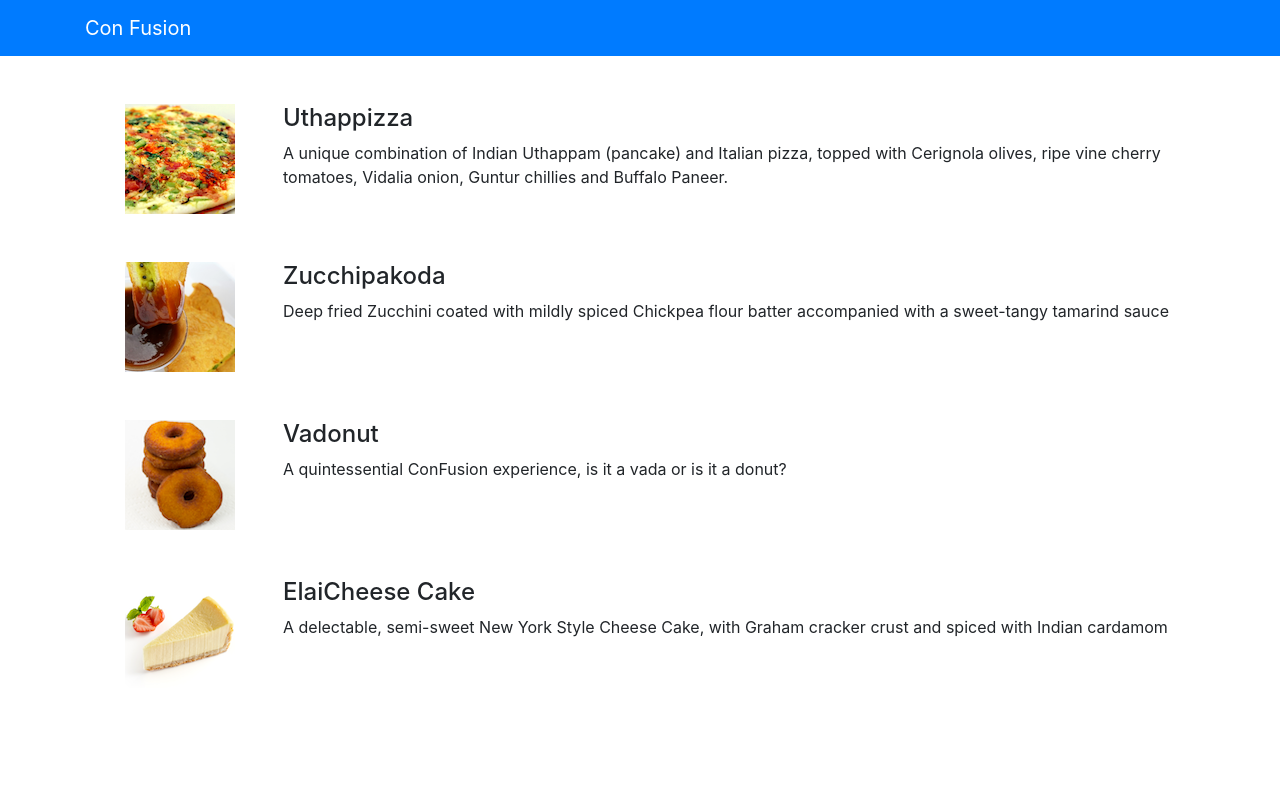
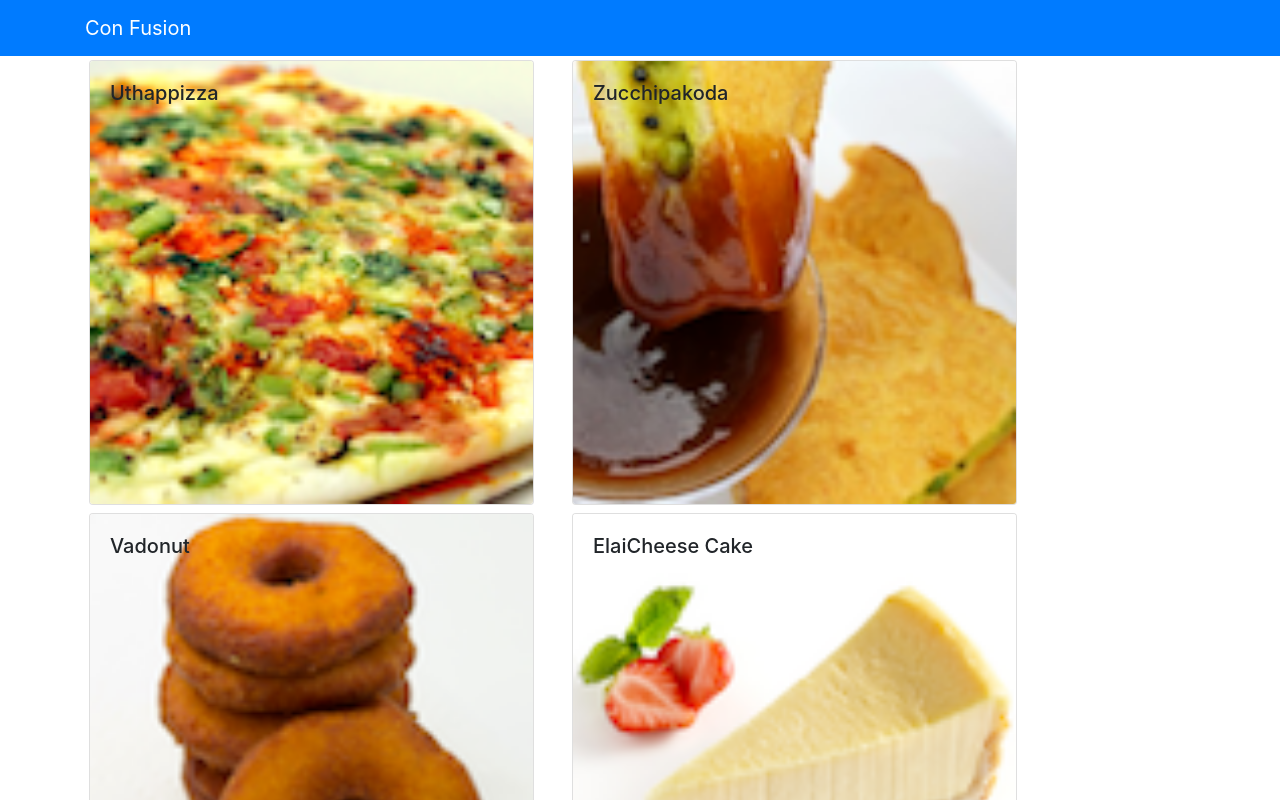
Before and after one commit to mdchvatal/confusion, a React (Create React App) app: page / in a window 1280 px wide. Shown: the top 800 px of the page. Built offline with nearby package versions, Linux system fonts and the light colour scheme.

Commit message:
React is the most confusing possible language. Might as well throw data into the sky and magically hope to find it passed into a method as props

```diff
--- a/src/App.js
+++ b/src/App.js
@@ -2,8 +2,17 @@ import React, { Component } from 'react';
 import { Navbar, NavbarBrand } from 'reactstrap';
 import Menu from './components/MenuComponents';
 import './App.css';
+import {DISHES} from './shared/dishes';
 
 class App extends Component{
+
+  constructor(props) {
+    super(props);
+
+    this.state = {
+      dishes: DISHES
+  };
+}
   render() {
       return (
       <div>
@@ -12,7 +21,7 @@ class App extends Component{
             <NavbarBrand href="/">Con Fusion</NavbarBrand>
           </div>
         </Navbar>
-        <Menu />
+        <Menu dishes={this.state.dishes}/>
       </div>
     );
   }
--- a/src/components/MenuComponents.js
+++ b/src/components/MenuComponents.js
@@ -1,5 +1,5 @@
 import React, { Component } from 'react';
-import { Media } from 'reactstrap';
+import { Media, Card, CardImg, CardImgOverlay, CardText, CardBody, CardTitle} from 'reactstrap';
 
 class Menu extends Component {
 
@@ -7,56 +7,38 @@ class Menu extends Component {
         super(props);
 
         this.state = {
-            dishes: [
-                {
-                    id: 0,
-                    name:'Uthappizza',
-                    image: 'assets/images/uthappizza.png',
-                    category: 'mains',
-                    label:'Hot',
-                    price:'4.99',
-                    description:'A unique combination of Indian Uthappam (pancake) and Italian pizza, topped with Cerignola olives, ripe vine cherry tomatoes, Vidalia onion, Guntur chillies and Buffalo Paneer.'                        },
-                {
-                    id: 1,
-                    name:'Zucchipakoda',
-                    image: 'assets/images/zucchipakoda.png',
-                    category: 'appetizer',
-                    label:'',
-                    price:'1.99',
-                    description:'Deep fried Zucchini coated with mildly spiced Chickpea flour batter accompanied with a sweet-tangy tamarind sauce'                        },
-                {
-                    id: 2,
-                    name:'Vadonut',
-                    image: 'assets/images/vadonut.png',
-                    category: 'appetizer',
-                    label:'New',
-                    price:'1.99',
-                    description:'A quintessential ConFusion experience, is it a vada or is it a donut?'                        },
-                {
-                    id: 3,
-                    name:'ElaiCheese Cake',
-                    image: 'assets/images/elaicheesecake.png',
-                    category: 'dessert',
-                    label:'',
-                    price:'2.99',
-                    description:'A delectable, semi-sweet New York Style Cheese Cake, with Graham cracker crust and spiced with Indian cardamom'                        }
-            ]
+            selectDish: null
+        }
+    }
+
+    onDishSelect(dish) {
+        this.setState({selectDish: dish});
+    }
+
+    renderDish(dish) {
+        if (dish!=null) {
+            return (
+                <Card>
+                    <CardImg width="100%" object src={dish.image} alt={dish.name} />
+                    <CardBody>
+                        <CardTitle>{dish.name}</CardTitle>
+                        <CardText>{dish.description}</CardText>
+                    </CardBody>
+                </Card>
+            )
         }
     }
 
     render() {
-        const menu = this.state.dishes.map((dish) => {
+        const menu = this.props.dishes.map((dish) => {
             return (
-              <div key={dish.id} className="col-12 mt-5">
-                <Media tag="li">
-                  <Media left middle>
-                      <Media object src={dish.image} alt={dish.name} />
-                  </Media>
-                  <Media body className="ml-5">
-                    <Media heading>{dish.name}</Media>
-                    <p>{dish.description}</p>
-                  </Media>
-                </Media>
+              <div key={dish.id} className="col-12 col-md-5 m-1">
+                <Card onClick={() => this.onDishSelect(dish)}>
+                    <CardImg width="100%" object src={dish.image} alt={dish.name} />
+                    <CardImgOverlay>
+                        <CardTitle>{dish.name}</CardTitle>
+                  </CardImgOverlay>
+                </Card>
               </div>
             );
         });
@@ -64,9 +46,10 @@ class Menu extends Component {
         return (
           <div className="container">
             <div className="row">
-              <Media list>
-                  {menu}
-              </Media>
+                {menu}
+            </div>
+            <div className="row">
+                {this.renderDish(this.state.selectDish)}
             </div>
           </div>
         );
--- a/src/index.css
+++ b/src/index.css
@@ -11,7 +11,3 @@ code {
   font-family: source-code-pro, Menlo, Monaco, Consolas, 'Courier New',
     monospace;
 }
-
-.col-lg-12 mt-5 {
-  margin-top: 5 !important;
-}
--- /dev/null
+++ b/src/shared/dishes.js
@@ -0,0 +1,186 @@
+export const DISHES =
+    [
+        {
+        id: 0,
+        name:'Uthappizza',
+        image: 'assets/images/uthappizza.png',
+        category: 'mains',
+        label:'Hot',
+        price:'4.99',
+        description:'A unique combination of Indian Uthappam (pancake) and Italian pizza, topped with Cerignola olives, ripe vine cherry tomatoes, Vidalia onion, Guntur chillies and Buffalo Paneer.',
+        comments: [
+            {
+            id: 0,
+            rating: 5,
+            comment: "Imagine all the eatables, living in conFusion!",
+            author: "John Lemon",
+            date: "2012-10-16T17:57:28.556094Z"
+            },
+            {
+            id: 1,
+            rating: 4,
+            comment: "Sends anyone to heaven, I wish I could get my mother-in-law to eat it!",
+            author: "Paul McVites",
+            date: "2014-09-05T17:57:28.556094Z"
+            },
+            {
+            id: 2,
+            rating: 3,
+            comment: "Eat it, just eat it!",
+            author: "Michael Jaikishan",
+            date: "2015-02-13T17:57:28.556094Z"
+            },
+            {
+            id: 3,
+            rating: 4,
+            comment: "Ultimate, Reaching for the stars!",
+            author: "Ringo Starry",
+            date: "2013-12-02T17:57:28.556094Z"
+            },
+            {
+            id: 4,
+            rating: 2,
+            comment: "It's your birthday, we're gonna party!",
+            author: "25 Cent",
+            date: "2011-12-02T17:57:28.556094Z"
+            }
+        ]                        },
+        {
+        id: 1,
+        name:'Zucchipakoda',
+        image: 'assets/images/zucchipakoda.png',
+        category: 'appetizer',
+        label:'',
+        price:'1.99',
+        description:'Deep fried Zucchini coated with mildly spiced Chickpea flour batter accompanied with a sweet-tangy tamarind sauce',
+        comments: [
+            {
+            id: 0,
+            rating: 5,
+            comment: "Imagine all the eatables, living in conFusion!",
+            author: "John Lemon",
+            date: "2012-10-16T17:57:28.556094Z"
+            },
+            {
+            id: 1,
+            rating: 4,
+            comment: "Sends anyone to heaven, I wish I could get my mother-in-law to eat it!",
+            author: "Paul McVites",
+            date: "2014-09-05T17:57:28.556094Z"
+            },
+            {
+            id: 2,
+            rating: 3,
+            comment: "Eat it, just eat it!",
+            author: "Michael Jaikishan",
+            date: "2015-02-13T17:57:28.556094Z"
+            },
+            {
+            id: 3,
+            rating: 4,
+            comment: "Ultimate, Reaching for the stars!",
+            author: "Ringo Starry",
+            date: "2013-12-02T17:57:28.556094Z"
+            },
+            {
+            id: 4,
+            rating: 2,
+            comment: "It's your birthday, we're gonna party!",
+            author: "25 Cent",
+            date: "2011-12-02T17:57:28.556094Z"
+            }
+        ]
+        },
+        {
+        id: 2,
+        name:'Vadonut',
+        image: 'assets/images/vadonut.png',
+        category: 'appetizer',
+        label:'New',
+        price:'1.99',
+        description:'A quintessential ConFusion experience, is it a vada or is it a donut?',
+        comments: [
+            {
+            id: 0,
+            rating: 5,
+            comment: "Imagine all the eatables, living in conFusion!",
+            author: "John Lemon",
+            date: "2012-10-16T17:57:28.556094Z"
+            },
+            {
+            id: 1,
+            rating: 4,
+            comment: "Sends anyone to heaven, I wish I could get my mother-in-law to eat it!",
+            author: "Paul McVites",
+            date: "2014-09-05T17:57:28.556094Z"
+            },
+            {
+            id: 2,
+            rating: 3,
+            comment: "Eat it, just eat it!",
+            author: "Michael Jaikishan",
+            date: "2015-02-13T17:57:28.556094Z"
+            },
+            {
+            id: 3,
+            rating: 4,
+            comment: "Ultimate, Reaching for the stars!",
+            author: "Ringo Starry",
+            date: "2013-12-02T17:57:28.556094Z"
+            },
+            {
+            id: 4,
+            rating: 2,
+            comment: "It's your birthday, we're gonna party!",
+            author: "25 Cent",
+            date: "2011-12-02T17:57:28.556094Z"
+            }
+        ]
+        },
+        {
+        id: 3,
+        name:'ElaiCheese Cake',
+        image: 'assets/images/elaicheesecake.png',
+        category: 'dessert',
+        label:'',
+        price:'2.99',
+        description:'A delectable, semi-sweet New York Style Cheese Cake, with Graham cracker crust and spiced with Indian cardamoms',
+        comments: [
+            {
+            id: 0,
+            rating: 5,
+            comment: "Imagine all the eatables, living in conFusion!",
+            author: "John Lemon",
+            date: "2012-10-16T17:57:28.556094Z"
+            },
+            {
+            id: 1,
+            rating: 4,
+            comment: "Sends anyone to heaven, I wish I could get my mother-in-law to eat it!",
+            author: "Paul McVites",
+            date: "2014-09-05T17:57:28.556094Z"
+            },
+            {
+            id: 2,
+            rating: 3,
+            comment: "Eat it, just eat it!",
+            author: "Michael Jaikishan",
+            date: "2015-02-13T17:57:28.556094Z"
+            },
+            {
+            id: 3,
+            rating: 4,
+            comment: "Ultimate, Reaching for the stars!",
+            author: "Ringo Starry",
+            date: "2013-12-02T17:57:28.556094Z"
+            },
+            {
+            id: 4,
+            rating: 2,
+            comment: "It's your birthday, we're gonna party!",
+            author: "25 Cent",
+            date: "2011-12-02T17:57:28.556094Z"
+            }
+        ]
+        }
+    ];
```
Also changed, not shown: src/components/DishDetailComponent.js (added, +60 -0 lines).
